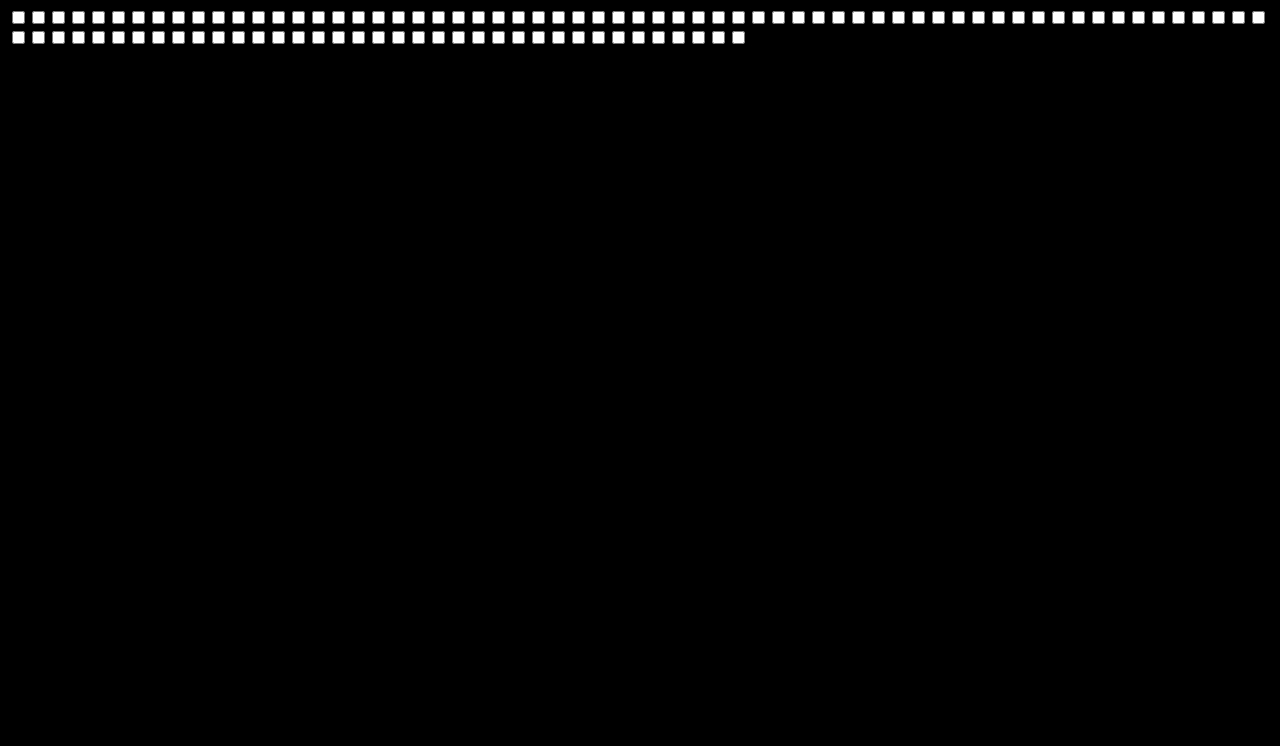
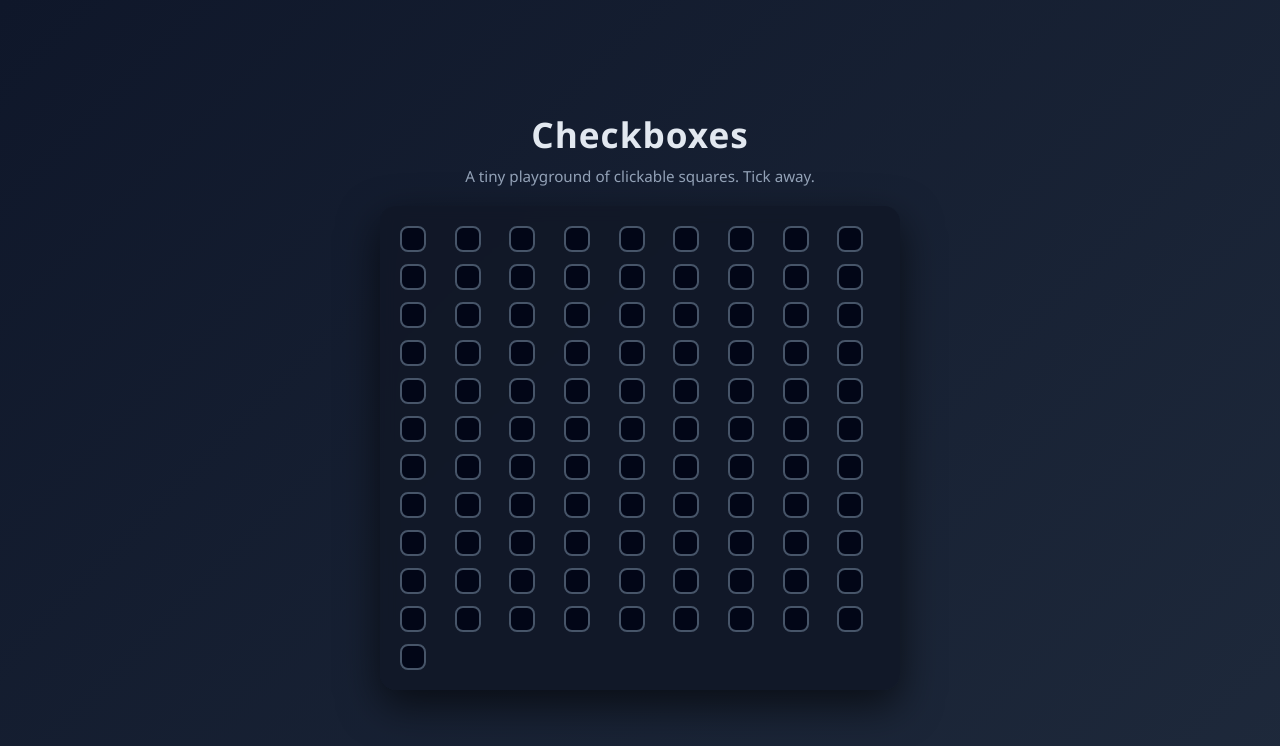
Before and after one commit to khativibhu/OneMillionCheckboxes, a website: page public/index.html in a window 1280 px wide. Drawn offline with Linux system fonts and the light colour scheme.

Commit message:
added public files i.e. static files index.html and style.css

```diff
--- a/index.js
+++ b/index.js
@@ -1,10 +1,14 @@
 import http from "node:http";
+import path from "node:path";
+
 import express from "express";
 
 async function main() {
  const app = express();
  const httpServer = http.createServer(app);
  const PORT = process.env.PORT ?? 8000;
+
+ app.use(express.static(path.resolve("./public")) );
 
  httpServer.listen(PORT, () => {
     console.log(`server is running on host machine http://localhost:${PORT}`);
--- a/package.json
+++ b/package.json
@@ -6,12 +6,12 @@
     "test": "echo \"Error: no test specified\" && exit 1"
   },
   "type": "module",
-
   "keywords": [],
   "author": "",
   "license": "ISC",
   "description": "",
   "dependencies": {
-    "express": "^5.2.1"
+    "express": "^5.2.1",
+    "socket.io": "^4.8.3"
   }
 }
--- a/public/index.html
+++ b/public/index.html
@@ -4,23 +4,20 @@
     <meta charset="UTF-8">
     <meta name="viewport" content="width=device-width, initial-scale=1.0">
     <title>Checkboxes</title>
-    <style>
-        body{
-          background-color: black;
-          color: white;
-        }
-        </style>
+    <link rel="stylesheet" href="style.css">
 </head>
 <body>
+    <h1>Checkboxes</h1>
+    <p>A tiny playground of clickable squares. Tick away.</p>
     <div id="container"> </div>
 
     <script>
        const box = document.getElementById("container");
+       const CHECKBOX_COUNT = 100;
 
-         new Array(100).fill(null).forEach((_, index)=>{
+         new Array(CHECKBOX_COUNT).fill(null).forEach((_, index)=>{
              const input= document.createElement("input");
-             const type = "checkbox";
-             input.setAttribute("type", type);
+             input.type = "checkbox";
              box.appendChild(input);
        });
 
--- /dev/null
+++ b/public/style.css
@@ -0,0 +1,88 @@
+/* Reset */
+* {
+  margin: 0;
+  padding: 0;
+  box-sizing: border-box;
+  font-family: "Segoe UI", Tahoma, Geneva, Verdana, sans-serif;
+}
+
+/* Body */
+body {
+  background: linear-gradient(135deg, #0f172a, #1e293b);
+  color: #e2e8f0;
+  min-height: 100vh;
+  display: flex;
+  flex-direction: column;
+  align-items: center;
+  justify-content: center;
+}
+
+/* Heading */
+h1 {
+  font-size: 2.2rem;
+  margin-bottom: 8px;
+  letter-spacing: 1px;
+}
+
+/* Subtitle */
+p {
+  color: #94a3b8;
+  margin-bottom: 20px;
+  font-size: 0.95rem;
+}
+
+/* Container */
+#container {
+  display: grid;
+  grid-template-columns: repeat(auto-fill, minmax(40px, 1fr));
+  gap: 12px;
+  padding: 20px;
+  width: 90%;
+  max-width: 520px;
+
+  background: rgba(17, 24, 39, 0.9);
+  border-radius: 16px;
+  box-shadow: 0 15px 40px rgba(0, 0, 0, 0.6);
+  backdrop-filter: blur(8px);
+}
+
+/* Checkbox base */
+#container input[type="checkbox"] {
+  appearance: none;
+  width: 26px;
+  height: 26px;
+  border-radius: 8px;
+  border: 2px solid #475569;
+  background-color: #020617;
+  cursor: pointer;
+  transition: all 0.25s ease;
+  position: relative;
+}
+
+/* Hover */
+#container input[type="checkbox"]:hover {
+  border-color: #38bdf8;
+  transform: scale(1.1);
+}
+
+/* Checked */
+#container input[type="checkbox"]:checked {
+  background: linear-gradient(135deg, #38bdf8, #0ea5e9);
+  border-color: #38bdf8;
+}
+
+/* Checkmark */
+#container input[type="checkbox"]:checked::after {
+  content: "✔";
+  position: absolute;
+  color: #020617;
+  font-size: 14px;
+  font-weight: bold;
+  top: 2px;
+  left: 6px;
+}
+
+/* Click animation */
+#container input[type="checkbox"]:active {
+  transform: scale(0.95);
+}
```
Also changed, not shown: 1 other file.
